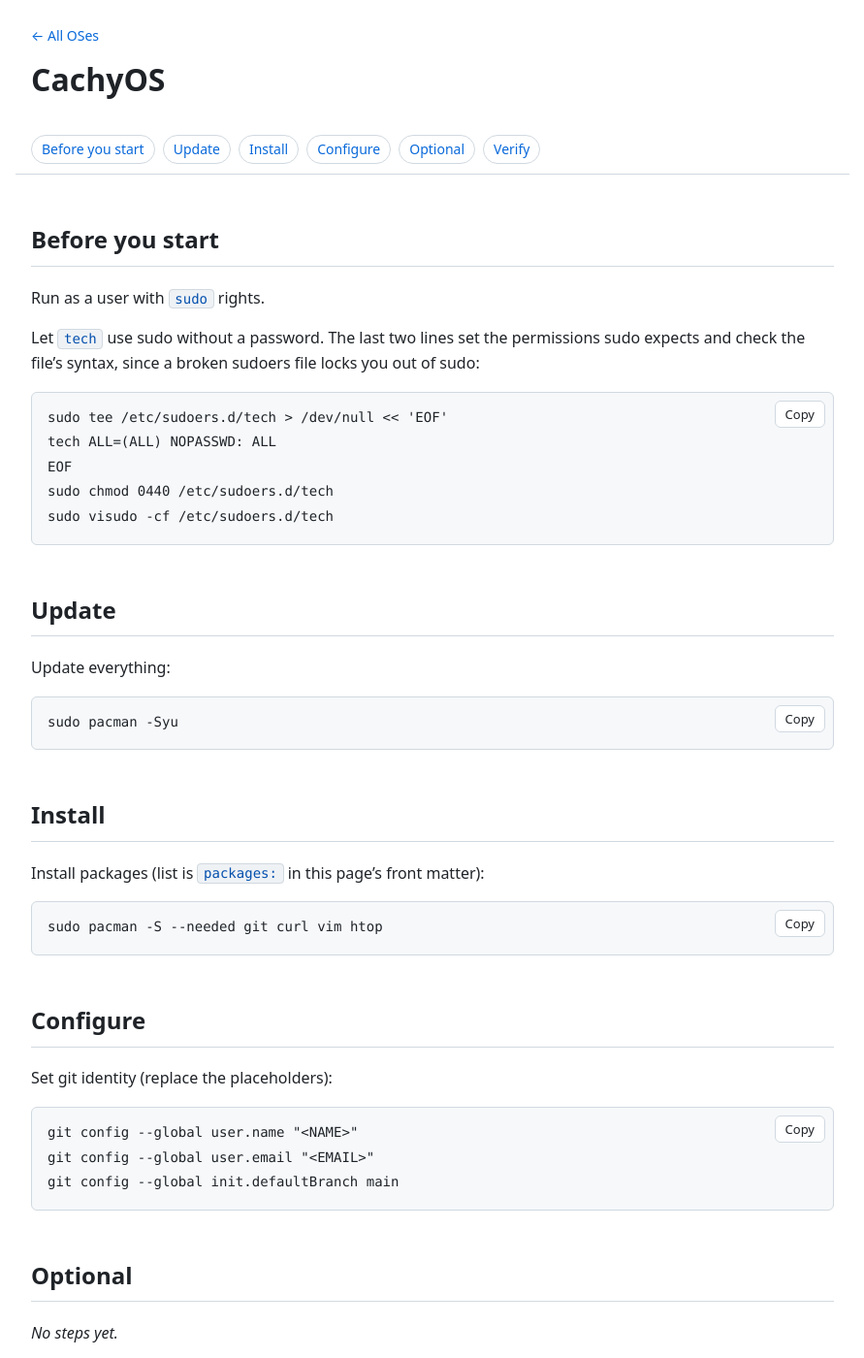
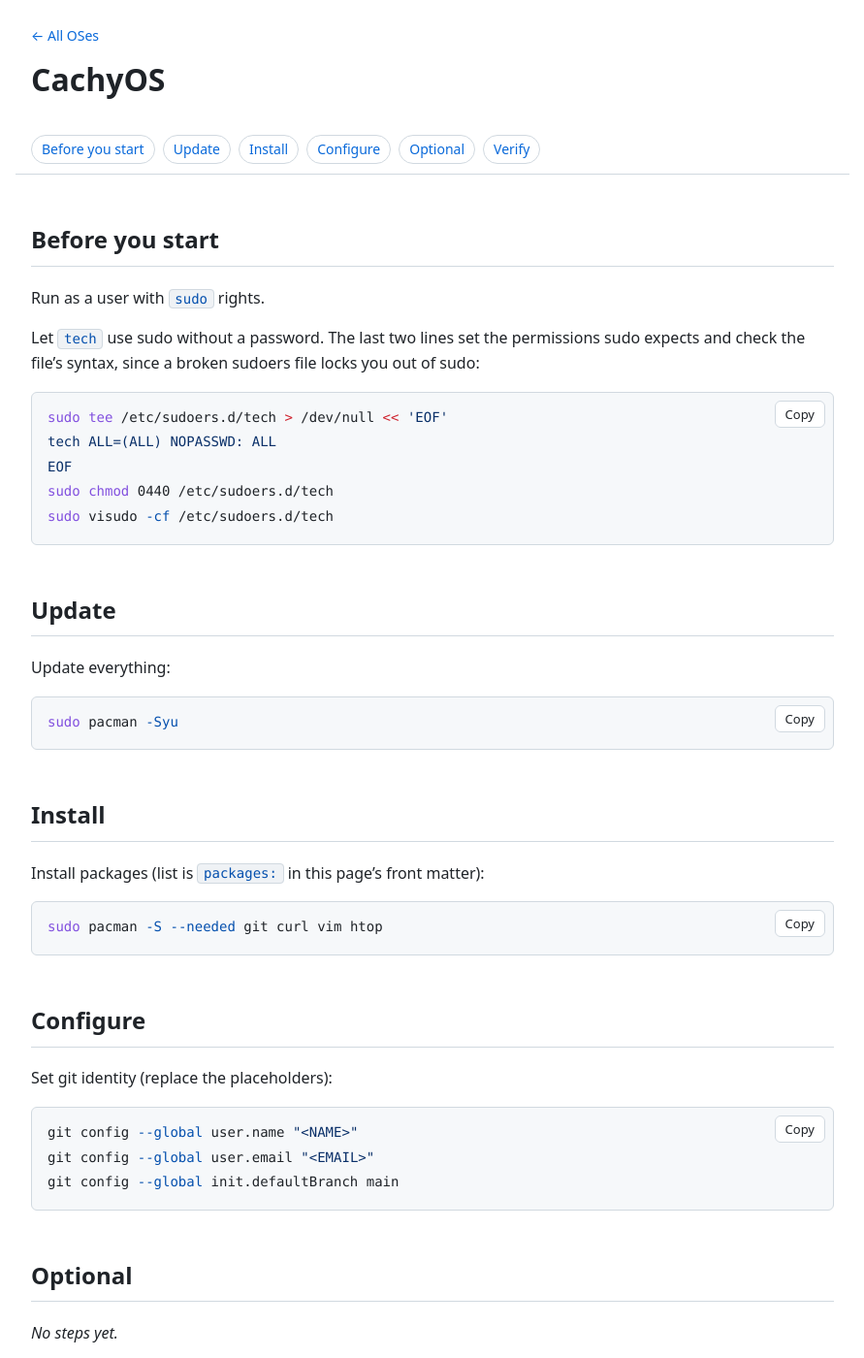
Before and after one commit to leewiscovitch/wiscovitch-install, a Jekyll site: the page built from cachyos.md, in a window 1280 px wide and 1400 px high. Shown: the whole window at 97% size, without its empty margins (194-1085 px from the left). Built offline with Jekyll 4.4.1, drawn with Linux system fonts in a browser that asks for light colours.

Commit message:
Add syntax colors to code blocks
Rouge already tags tokens with classes; this adds GitHub-style colors
for them in light and dark mode: commands, flags, strings, keywords,
variables and comments.

Co-Authored-By: Claude Opus 5.5 <noreply@anthropic.com>

```diff
--- a/_layouts/default.html
+++ b/_layouts/default.html
@@ -9,12 +9,16 @@
       --bg: #ffffff; --fg: #1f2328; --muted: #59636e; --border: #d1d9e0;
       --code-bg: #f6f8fa; --accent: #0969da; --ok: #1a7f37;
       --inline-bg: #eff2f5; --inline-fg: #0550ae; --inline-border: #d1d9e0;
+      --hl-keyword: #cf222e; --hl-command: #8250df; --hl-flag: #0550ae;
+      --hl-string: #0a3069; --hl-var: #953800; --hl-comment: #6e7781;
     }
     @media (prefers-color-scheme: dark) {
       :root {
         --bg: #0d1117; --fg: #e6edf3; --muted: #9198a1; --border: #3d444d;
         --code-bg: #161b22; --accent: #4493f8; --ok: #3fb950;
         --inline-bg: #1f2a3a; --inline-fg: #79c0ff; --inline-border: #2f4a6b;
+        --hl-keyword: #ff7b72; --hl-command: #d2a8ff; --hl-flag: #79c0ff;
+        --hl-string: #a5d6ff; --hl-var: #ffa657; --hl-comment: #8b949e;
       }
     }
     * { box-sizing: border-box; }
@@ -48,6 +52,15 @@
       position: relative; background: var(--code-bg); border: 1px solid var(--border);
       border-radius: 6px; padding: 14px 16px; padding-right: 72px; overflow-x: auto;
     }
+    /* Syntax colors for the classes Rouge puts on code-block tokens */
+    .highlight .c, .highlight .c1, .highlight .ch, .highlight .cm, .highlight .cs { color: var(--hl-comment); font-style: italic; }
+    .highlight .k, .highlight .kd, .highlight .kn, .highlight .kr, .highlight .kc, .highlight .kp, .highlight .kt { color: var(--hl-keyword); }
+    .highlight .nb, .highlight .nf, .highlight .bp, .highlight .n { color: var(--hl-command); }
+    .highlight .nt, .highlight .m, .highlight .mi, .highlight .mf, .highlight .mh { color: var(--hl-flag); }
+    .highlight .s, .highlight .s1, .highlight .s2, .highlight .sb, .highlight .sd, .highlight .se,
+    .highlight .sh, .highlight .si, .highlight .sx, .highlight .no { color: var(--hl-string); }
+    .highlight .nv, .highlight .vg, .highlight .vi, .highlight .vc { color: var(--hl-var); }
+    .highlight .o, .highlight .ow { color: var(--hl-keyword); }
     .copy-btn {
       position: absolute; top: 8px; right: 8px;
       font: 13px system-ui, sans-serif; padding: 4px 10px; cursor: pointer;
```
